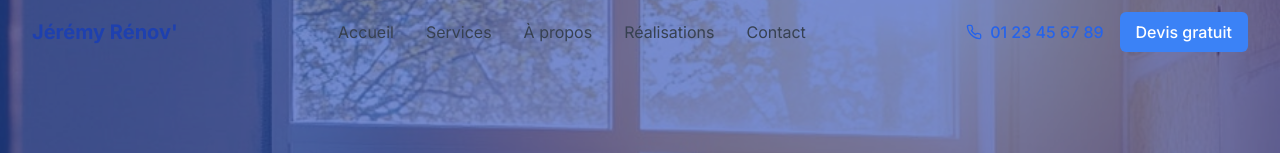
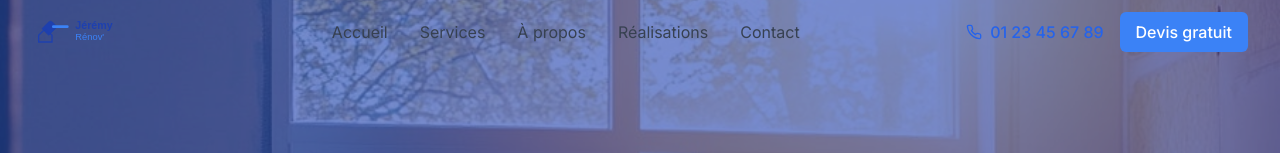
Before and after one commit to agat-dev/saint-flour-renov-project, a React (Vite) app: page / in a window 1280 px wide. Shown: the top 153 px of the page. Built offline with nearby package versions, Linux system fonts and the light colour scheme.

Commit message:
feat: Replace site name with logo in navbar
Replaces the site name in the header with a logo.

```diff
--- a/src/components/Header.tsx
+++ b/src/components/Header.tsx
@@ -2,6 +2,59 @@
 import { useState, useEffect } from 'react';
 import { Phone, Menu, X } from 'lucide-react';
 import { motion } from 'framer-motion';
+
+const Logo = ({ className = "" }: { className?: string }) => (
+  <svg
+    className={`h-10 w-auto ${className}`}
+    viewBox="0 0 200 60"
+    fill="none"
+    xmlns="http://www.w3.org/2000/svg"
+  >
+    {/* Wrench icon */}
+    <path
+      d="M15 25L25 15C26.5 13.5 29 13.5 30.5 15L35 19.5C36.5 21 36.5 23.5 35 25L25 35L20 30L15 25Z"
+      fill="#1e40af"
+      stroke="#1e40af"
+      strokeWidth="1"
+    />
+    {/* Pipe/tube */}
+    <rect
+      x="30"
+      y="20"
+      width="25"
+      height="4"
+      rx="2"
+      fill="#3b82f6"
+    />
+    {/* House outline */}
+    <path
+      d="M10 35L20 25L30 35V45H10V35Z"
+      stroke="#1e40af"
+      strokeWidth="2"
+      fill="none"
+    />
+    {/* Text */}
+    <text
+      x="65"
+      y="25"
+      fontFamily="Arial, sans-serif"
+      fontSize="16"
+      fontWeight="bold"
+      fill="#1e40af"
+    >
+      Jérémy
+    </text>
+    <text
+      x="65"
+      y="42"
+      fontFamily="Arial, sans-serif"
+      fontSize="14"
+      fill="#3b82f6"
+    >
+      Rénov'
+    </text>
+  </svg>
+);
 
 const Header = () => {
   const [isScrolled, setIsScrolled] = useState(false);
@@ -36,7 +89,7 @@ const Header = () => {
         <div className="flex justify-between items-center h-16">
           {/* Logo */}
           <div className="flex items-center">
-            <h1 className="text-xl font-bold text-blue-800">Jérémy Rénov'</h1>
+            <Logo />
           </div>
 
           {/* Navigation Desktop */}
```
